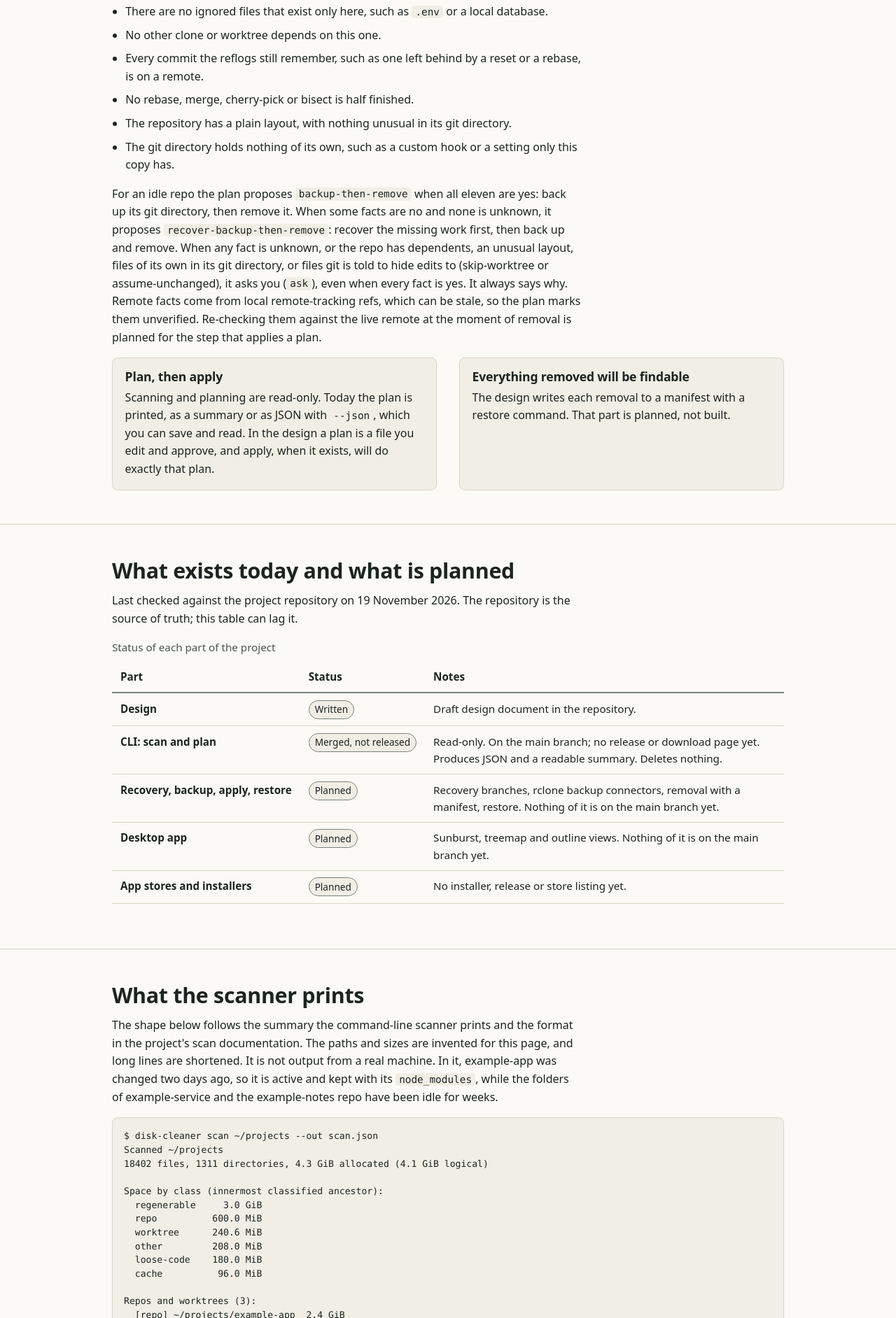
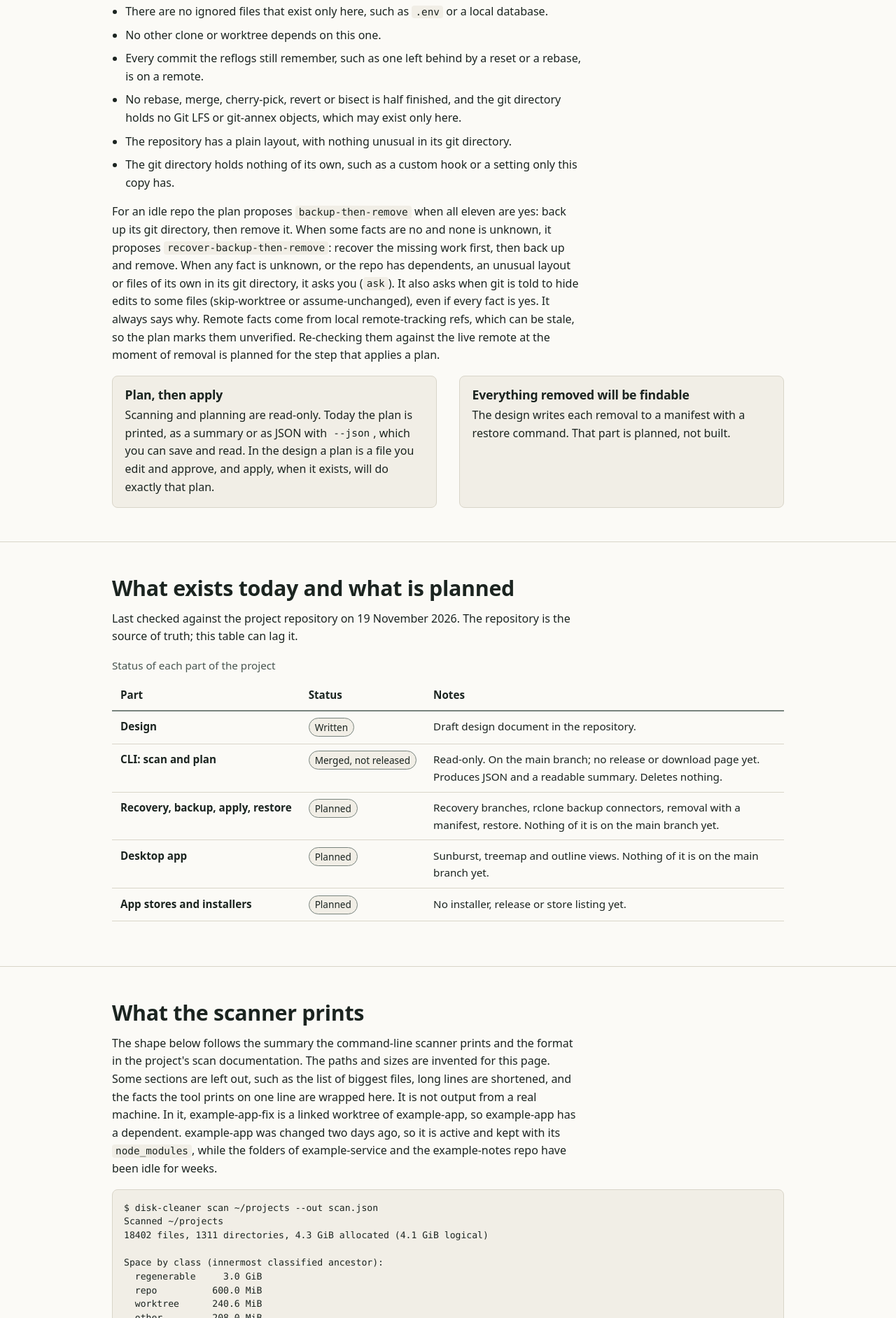
Before and after one commit to ericmacdougall/disk-cleaner, a plain HTML site: page site/index.html in a window 1280 px wide. Shown: the part 2900-4784 px from the top of the page at 70% size. Drawn offline with Linux system fonts and the light colour scheme.

Commit message:
fix(site): make the example and the safety copy match the scanner
Why: The click-test of 68765ae found three accuracy gaps in the example
and the fact list, and the ask sentence claimed more than plan.rs does.

What: example-app now prints no_dependents=NO, and the intro says
example-app-fix is its linked worktree. It stays active and kept, so
its plan lines are unchanged. The intro says some sections are left out
(such as the biggest files) and the facts line is wrapped. The bullet
now names revert, and Git LFS or git-annex objects that may exist only
here. The ask paragraph lists the triggers that each make a fact not
yes, then says separately that skip-worktree or assume-unchanged files
make it ask even if every fact is yes. site.yml also triggers on
facts.rs and report.rs.

Testing: `cd site/tests && python3 -m unittest test_site`: 76 tests OK.
The 5 new checks failed on the previous commit. With only the intro
sentence added, the dependents check failed with "'yes' != 'NO'".

Refs: GoodQA #16423

Co-Authored-By: Claude Opus 5.5 <noreply@anthropic.com>

```diff
--- a/site/index.html
+++ b/site/index.html
@@ -353,11 +353,11 @@ pre code { background: none; padding: 0; font: inherit; }
         <li>There are no ignored files that exist only here, such as <code>.env</code> or a local database.</li>
         <li>No other clone or worktree depends on this one.</li>
         <li>Every commit the reflogs still remember, such as one left behind by a reset or a rebase, is on a remote.</li>
-        <li>No rebase, merge, cherry-pick or bisect is half finished.</li>
+        <li>No rebase, merge, cherry-pick, revert or bisect is half finished, and the git directory holds no Git LFS or git-annex objects, which may exist only here.</li>
         <li>The repository has a plain layout, with nothing unusual in its git directory.</li>
         <li>The git directory holds nothing of its own, such as a custom hook or a setting only this copy has.</li>
       </ul>
-      <p>For an idle repo the plan proposes <code>backup-then-remove</code> when all eleven are yes: back up its git directory, then remove it. When some facts are no and none is unknown, it proposes <code>recover-backup-then-remove</code>: recover the missing work first, then back up and remove. When any fact is unknown, or the repo has dependents, an unusual layout, files of its own in its git directory, or files git is told to hide edits to (skip-worktree or assume-unchanged), it asks you (<code>ask</code>), even when every fact is yes. It always says why. Remote facts come from local remote-tracking refs, which can be stale, so the plan marks them unverified. Re-checking them against the live remote at the moment of removal is planned for the step that applies a plan.</p>
+      <p>For an idle repo the plan proposes <code>backup-then-remove</code> when all eleven are yes: back up its git directory, then remove it. When some facts are no and none is unknown, it proposes <code>recover-backup-then-remove</code>: recover the missing work first, then back up and remove. When any fact is unknown, or the repo has dependents, an unusual layout or files of its own in its git directory, it asks you (<code>ask</code>). It also asks when git is told to hide edits to some files (skip-worktree or assume-unchanged), even if every fact is yes. It always says why. Remote facts come from local remote-tracking refs, which can be stale, so the plan marks them unverified. Re-checking them against the live remote at the moment of removal is planned for the step that applies a plan.</p>
 
       <div class="grid two">
         <div class="card"><h3>Plan, then apply</h3><p>Scanning and planning are read-only. Today the plan is printed, as a summary or as JSON with <code>--json</code>, which you can save and read. In the design a plan is a file you edit and approve, and apply, when it exists, will do exactly that plan.</p></div>
@@ -389,7 +389,7 @@ pre code { background: none; padding: 0; font: inherit; }
   <section id="example" aria-labelledby="h-example">
     <div class="wrap">
       <h2 id="h-example">What the scanner prints</h2>
-      <p>The shape below follows the summary the command-line scanner prints and the format in the project's scan documentation. The paths and sizes are invented for this page, and long lines are shortened. It is not output from a real machine. In it, example-app was changed two days ago, so it is active and kept with its <code>node_modules</code>, while the folders of example-service and the example-notes repo have been idle for weeks.</p>
+      <p>The shape below follows the summary the command-line scanner prints and the format in the project's scan documentation. The paths and sizes are invented for this page. Some sections are left out, such as the list of biggest files, long lines are shortened, and the facts the tool prints on one line are wrapped here. It is not output from a real machine. In it, example-app-fix is a linked worktree of example-app, so example-app has a dependent. example-app was changed two days ago, so it is active and kept with its <code>node_modules</code>, while the folders of example-service and the example-notes repo have been idle for weeks.</p>
 <pre tabindex="0" role="region" aria-label="Example scanner output"><code>$ disk-cleaner scan ~/projects --out scan.json
 Scanned ~/projects
 18402 files, 1311 directories, 4.3 GiB allocated (4.1 GiB logical)
@@ -405,7 +405,7 @@ Space by class (innermost classified ancestor):
 Repos and worktrees (3):
   [repo] ~/projects/example-app  2.4 GiB
       has_network_remote=yes head_on_remote=yes all_branches_on_remote=yes
-      stash_empty=yes tree_clean=yes no_unique_ignored=yes no_dependents=yes
+      stash_empty=yes tree_clean=yes no_unique_ignored=yes no_dependents=NO
       reflog_saved=yes no_pending_state=yes plain_layout=yes
       no_local_admin_content=yes
       .git 310.2 MiB, regenerable 1.9 GiB, outputs 0 B
```
Also changed, not shown: .github/workflows/site.yml.
